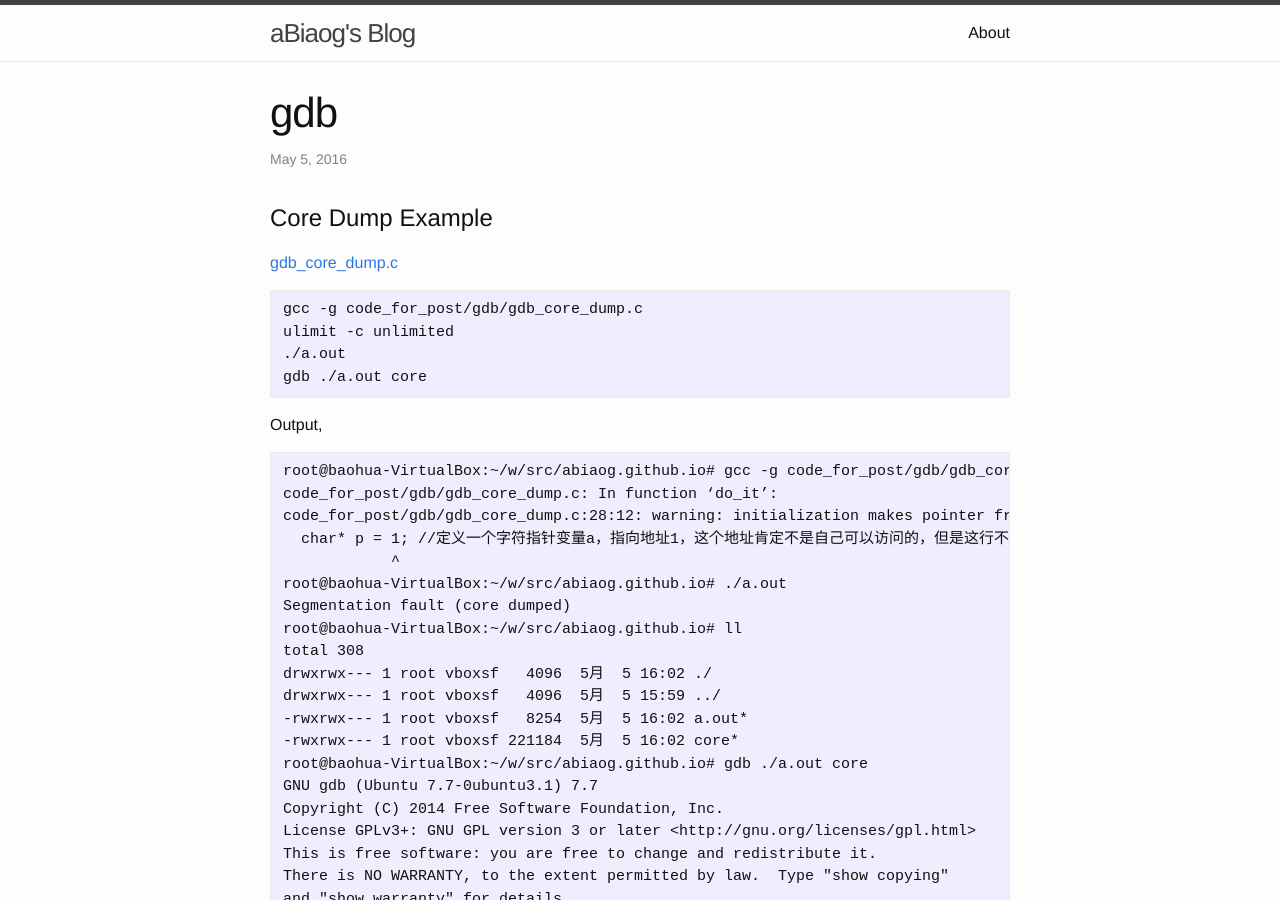
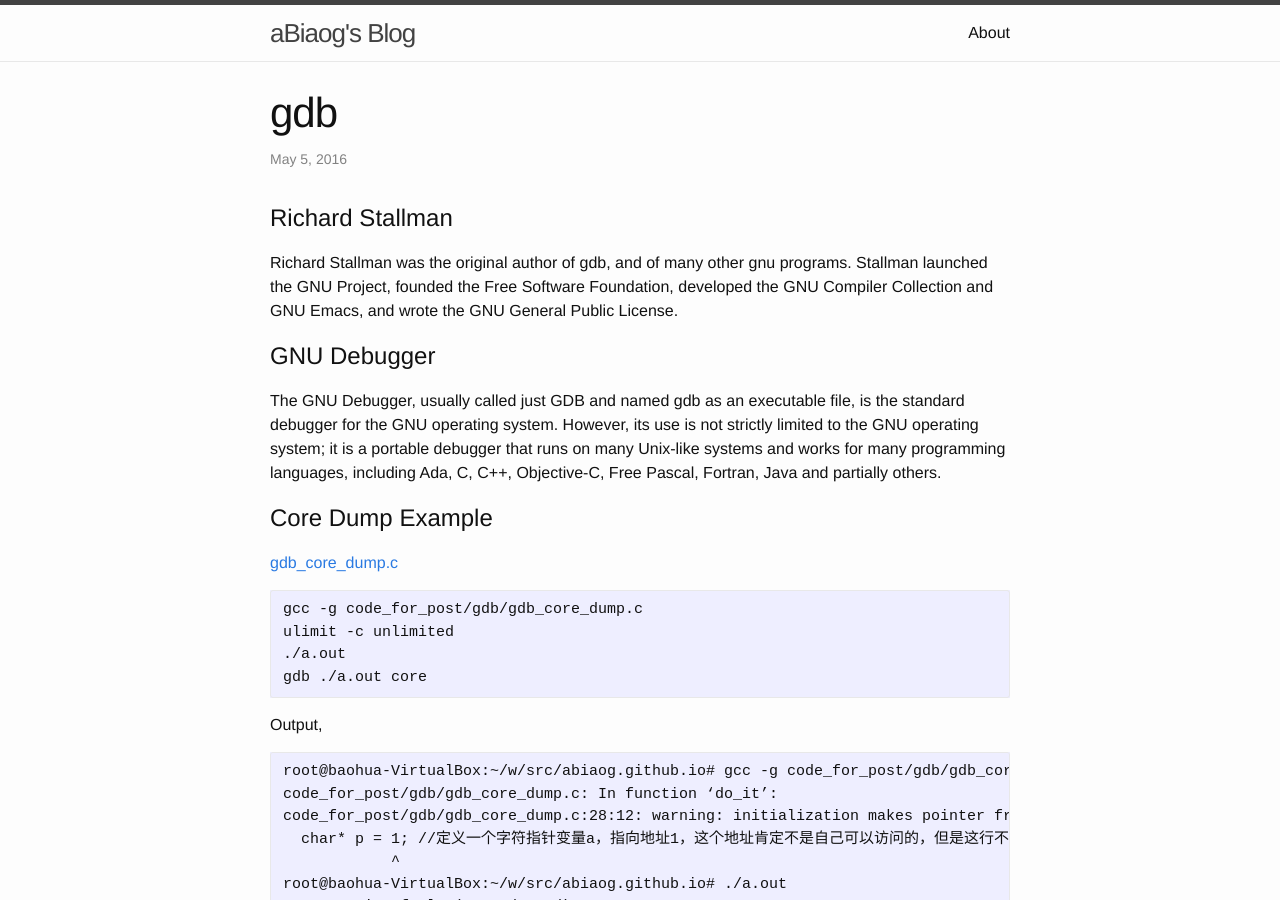
Before and after one commit to abiaog/abiaog.github.io, a Jekyll site: the page built from _posts/2016-05-05-gdb.markdown, in a window 1280 px wide and 900 px high. Built offline with Jekyll 4.4.1, drawn with Linux system fonts in a browser that asks for light colours; some of the changed text lies outside the part shown.

Commit message:
gdb introduction

```diff
--- a/_posts/2016-05-05-gdb.markdown
+++ b/_posts/2016-05-05-gdb.markdown
@@ -4,6 +4,15 @@ title:  "gdb"
 date:   2016-05-05
 categories: jekyll update
 ---
+
+# Richard Stallman
+
+Richard Stallman was the original author of gdb, and of many other gnu programs.
+Stallman launched the GNU Project, founded the Free Software Foundation, developed the GNU Compiler Collection and GNU Emacs, and wrote the GNU General Public License.
+
+# GNU Debugger
+
+The GNU Debugger, usually called just GDB and named gdb as an executable file, is the standard debugger for the GNU operating system. However, its use is not strictly limited to the GNU operating system; it is a portable debugger that runs on many Unix-like systems and works for many programming languages, including Ada, C, C++, Objective-C, Free Pascal, Fortran, Java and partially others.
 
 # Core Dump Example
 
@@ -88,14 +97,22 @@ Output,
 	Type "apropos word" to search for commands related to "word".
 	Command name abbreviations are allowed if unambiguous.
 
+# gdbserver
 
 # gdb -tui
 
+# Debugging with GDB in Emacs
+
+# Debugging with GDB in VIM
 
 
 # Reference
 [使用gdb和core dump迅速定位段错误](http://my.oschina.net/michaelyuanyuan/blog/68618)
+
 [gdb的gui用法](http://www.cnblogs.com/xuxm2007/archive/2011/08/13/2137055.html)
+
 [A GDB Tutorial with Examples](http://www.cprogramming.com/gdb.html)
+
 https://sourceware.org/gdb/current/onlinedocs/gdb/
+
 https://www.cs.cmu.edu/~gilpin/tutorial/
```
